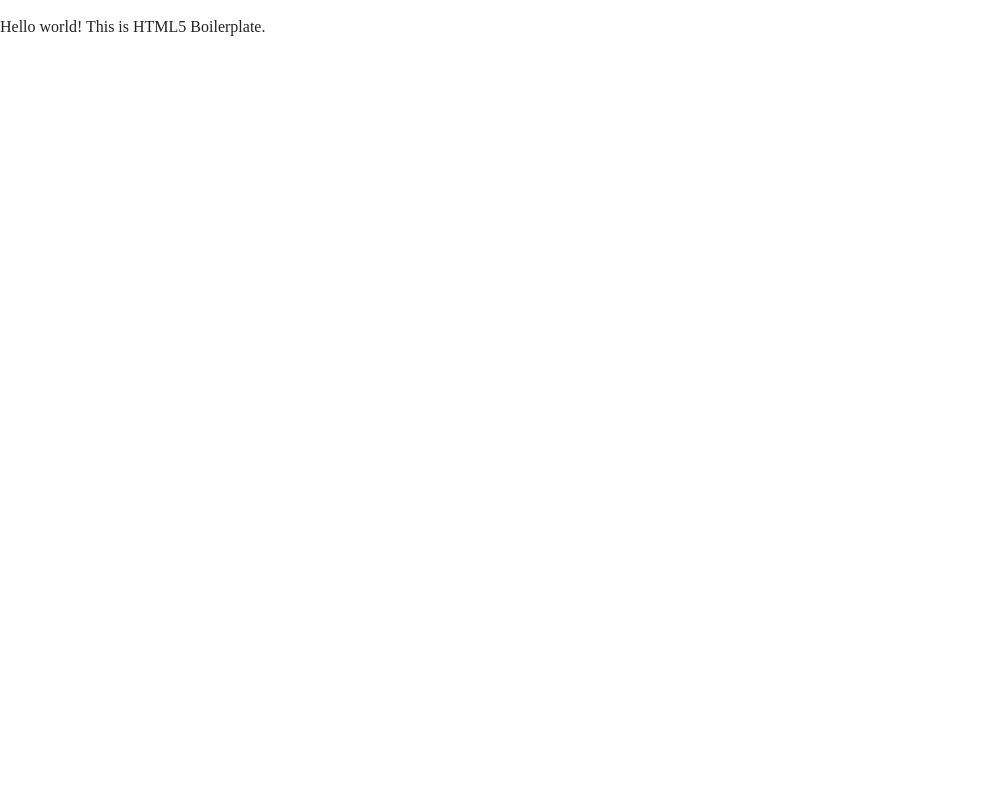
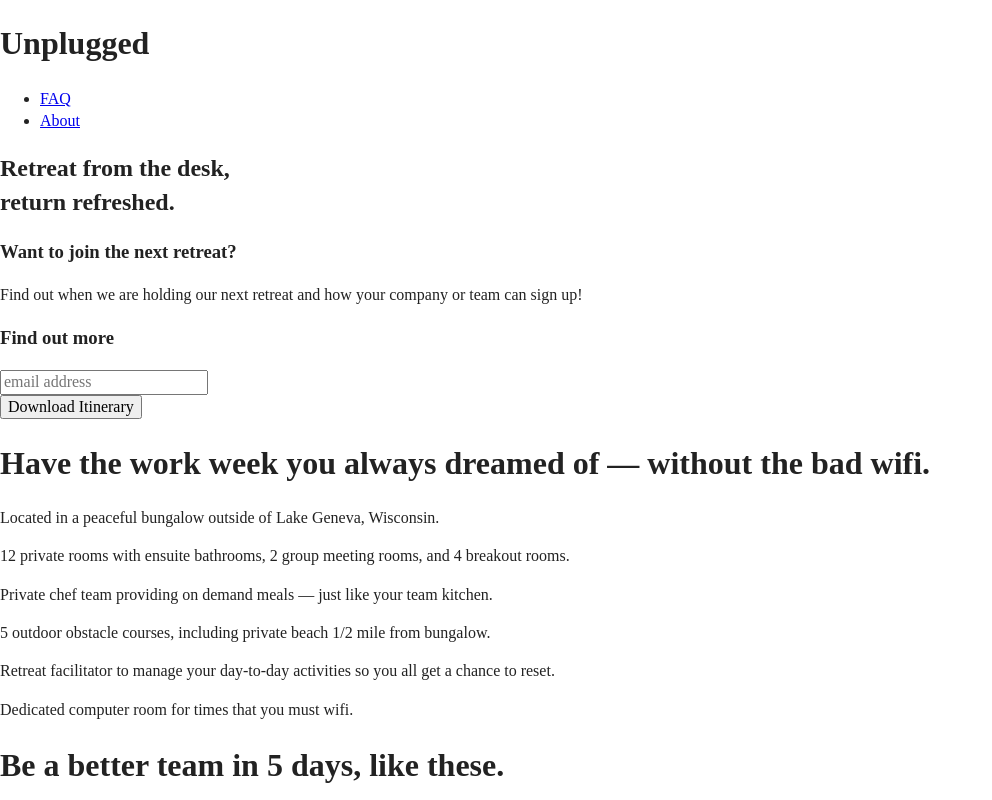
Before and after one commit to dodabear42/tech-retreat, a plain HTML site: page index.html in a window 1280 px wide. Shown: the top 800 px of the page, without its empty margins (0-992 px from the left). Drawn offline with nearby package versions, Linux system fonts and the light colour scheme.

Commit message:
add structure and content

```diff
--- a/index.html
+++ b/index.html
@@ -23,7 +23,111 @@
   <![endif]-->
 
   <!-- Add your site or application content here -->
-  <p>Hello world! This is HTML5 Boilerplate.</p>
+  <header>
+    <h1>
+      Unplugged
+    </h1>
+    <nav>
+      <ul>
+        <li>
+          <a href="faq.index.html">
+            FAQ
+          </a>
+        </li>
+        <li>
+          <a href="faq.index.html">
+            About
+          </a>
+        </li>
+      </ul>
+    </nav>
+  </header>
+  <main>
+    <section>
+      <h2>
+        Retreat from the desk, <br>
+        return refreshed.
+      </h2>
+    </section>
+    <section>
+      <div class="col-2">
+        <h3>Want to join the next retreat?</h3>
+        <p>Find out when we are holding our next retreat and how your company or team can sign up!</p>
+      </div>
+      <div class="col-2">
+        <h3>Find out more</h3>
+        <form>
+          <!--form field for email-->
+          <input type="text" name="email" placeholder="email address"><br>
+          <!--button to send email and get itinerary-->
+          <button type="button" onclick="alert('Thanks for signing up, you can download your itinerary here')">Download Itinerary</button>
+      </form>
+      </div>
+    </section>
+    <section>
+      <h1>Have the work week you always dreamed of &mdash; without the bad wifi.</h1>
+      <div>
+        <p>
+          Located in a peaceful bungalow outside of Lake Geneva, Wisconsin.
+        </p>
+      </div>
+      <div>
+        <p>
+          12 private rooms with ensuite bathrooms, 2 group meeting rooms, and 4 breakout rooms.
+        </p>
+      </div>
+      <div>
+        <p>
+          Private chef team providing on demand meals &mdash; just like your team kitchen.
+        </p>
+      </div>
+      <div>
+        <p>
+          5 outdoor obstacle courses, including private beach 1/2 mile from bungalow.
+        </p>
+      </div>
+      <div>
+        <p>
+          Retreat facilitator to manage your day-to-day activities so you all get a chance to reset.
+        </p>
+      </div>
+      <div>
+        <p>
+          Dedicated computer room for times that you must wifi.
+        </p>
+      </div>
+    </section>
+    <section>
+      <h1>Be a better team in 5 days, like these.</h1>
+      <img src="../img/group.jpg" alt="group of women poses on rocky trail" />
+      <h3>LaCrue Bottling Co.<br>
+          October 2017
+      </h3>
+      <p>
+        Lorem ipsum dolor sit amet, consectetur adipiscing elit, sed do eiusmod tempor incididunt ut labore et dolore magna aliqua. Ut enim ad minim veniam, quis nostrud exercitation ullamco laboris nisi ut aliquip ex ea commodo consequat. Duis aute irure dolor in reprehenderit in voluptate velit esse cillum dolore eu fugiat nulla pariatur. Excepteur sint occaecat cupidatat non proident, sunt in culpa qui officia deserunt mollit anim id est laborum.
+      </p>
+    </section>
+  </main>
+  <footer>
+    <div class="col-2">
+      <h3>Contact</h3>
+      <p>
+        555-555-5555<br>
+        hello@unplugged.com
+      </p>
+    </div>
+    <div class="col-2">
+      <h3>Social</h3>
+      <img />
+      <img />
+      <img />
+    </div>
+    <div id="copyright">
+      <p>Copyright 2019 | Unplugged</p>
+    </div>
+  </footer>
+
+
   <script src="js/vendor/modernizr-3.7.1.min.js"></script>
   <script src="https://code.jquery.com/jquery-3.3.1.min.js" integrity="sha256-FgpCb/KJQlLNfOu91ta32o/NMZxltwRo8QtmkMRdAu8=" crossorigin="anonymous"></script>
   <script>window.jQuery || document.write('<script src="js/vendor/jquery-3.3.1.min.js"><\/script>')</script>
```
Also changed, not shown: img/rawpixel-800820-unsplash1.jpg (added), 2 other files.
